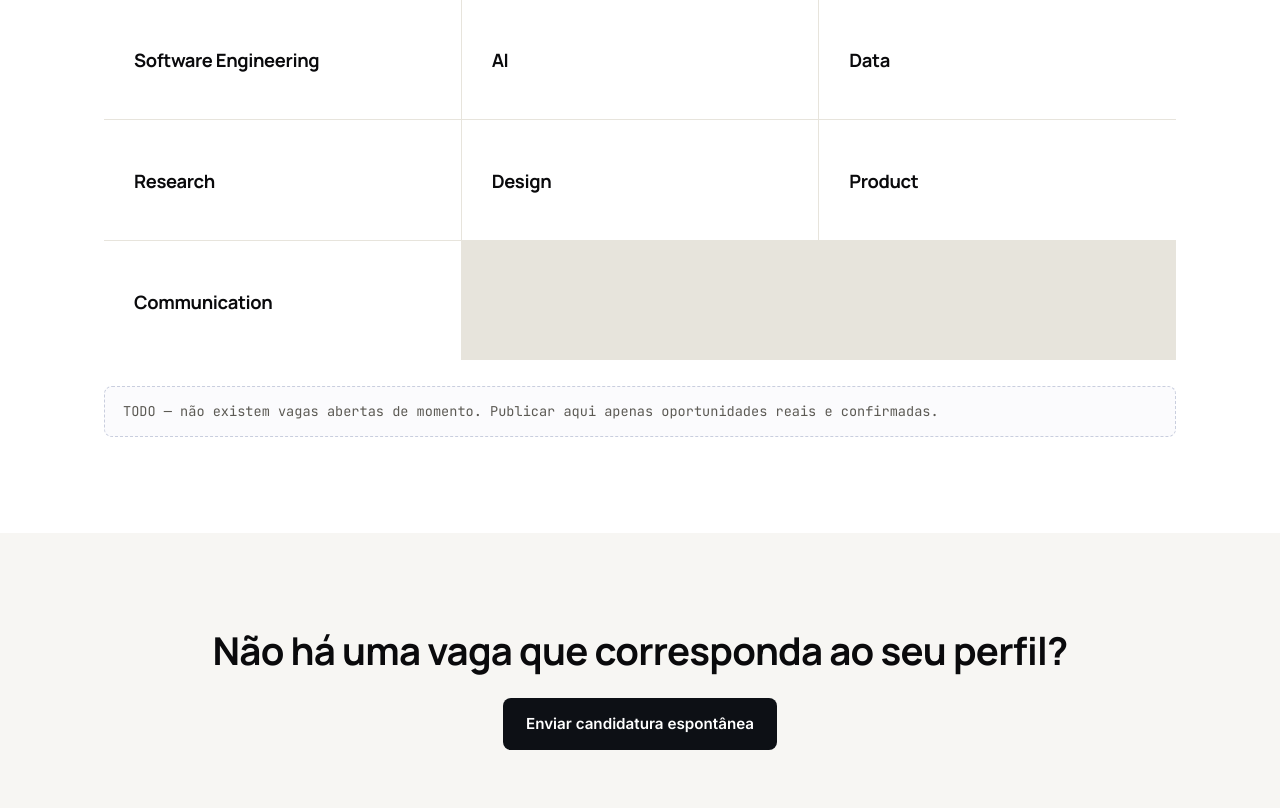
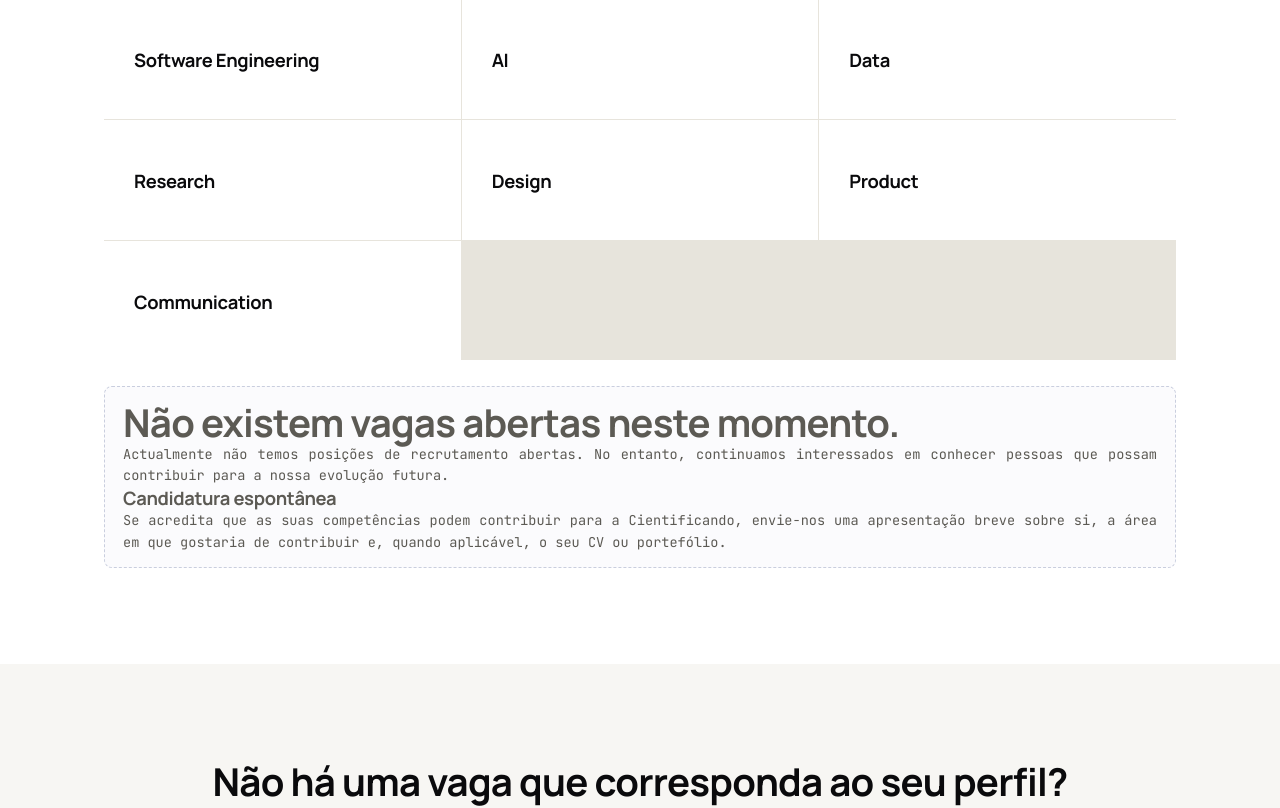
Before and after one commit to dianobudimboja/cientificando, a Django app: page /carreiras/ in a window 1280 px wide. Shown: the part 657-1465 px from the top of the page. Run offline with Django 5.2, Linux system fonts and the light colour scheme; data comes from the database, SQL or seed files in the repository.

Commit message:
Candidatura de Vagas

```diff
--- a/core/templates/core/carreiras.html
+++ b/core/templates/core/carreiras.html
@@ -23,7 +23,19 @@
       <div class="offer-card"><h3>Product</h3></div>
       <div class="offer-card"><h3>Communication</h3></div>
     </div>
-    <div class="todo" style="margin-top:26px;">TODO — não existem vagas abertas de momento. Publicar aqui apenas oportunidades reais e confirmadas.</div>
+    <div class="todo" style="margin-top:26px;">
+
+      <div class="current-openings">
+        <h2>Não existem vagas abertas neste momento.</h2>
+        <p>Actualmente não temos posições de recrutamento abertas. No entanto, continuamos interessados em conhecer pessoas que possam contribuir para a nossa evolução futura.</p>
+      </div>
+
+      <div class="spontaneous-application">
+        <h3>Candidatura espontânea</h3>
+        <p>Se acredita que as suas competências podem contribuir para a Cientificando, envie-nos uma apresentação breve sobre si, a área em que gostaria de contribuir e, quando aplicável, o seu CV ou portefólio.</p>
+      </div>
+
+    </div>
   </div>
 </section>
 
```
